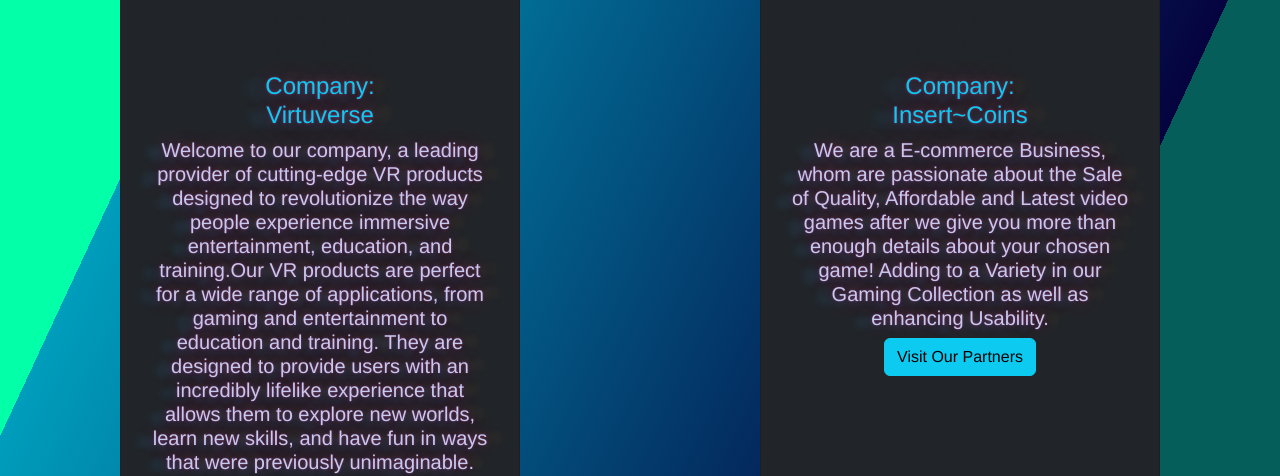
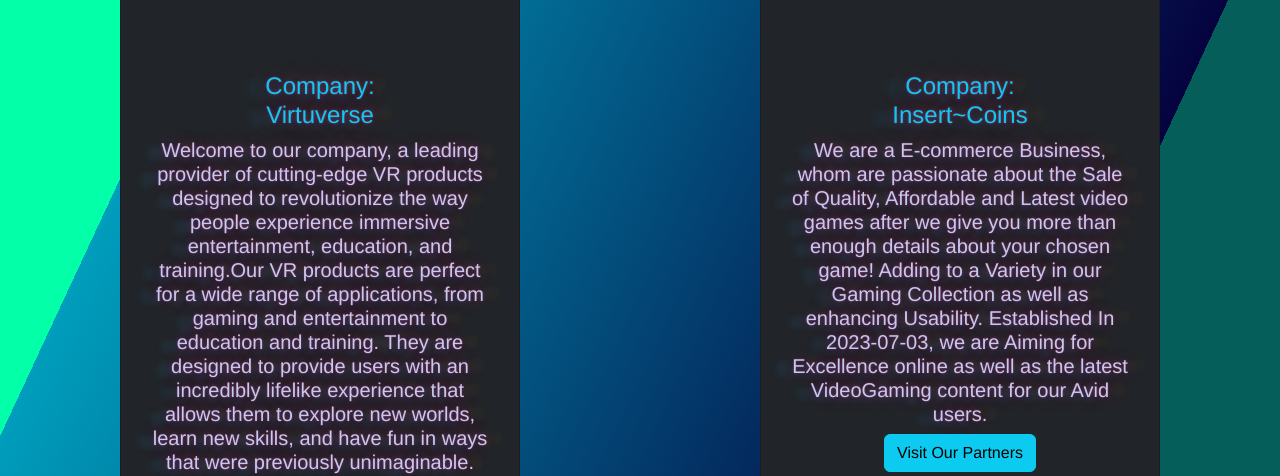
Before and after one commit to MatthewJesseThomas/Stygian-Umbra-GamingV2, a Vue app: page /about in a window 1280 px wide. Shown: the part 2860-3336 px from the top of the page. Built offline with nearby package versions, Linux system fonts and the light colour scheme; what vue3-cookies would draw is missing.

Commit message:
Cards - img Styling

```diff
--- a/src/components/AboutComponent.vue
+++ b/src/components/AboutComponent.vue
@@ -72,7 +72,7 @@
               imgSrc="https://i.postimg.cc/1zH5cqPj/IMG-3573.jpg"
               name="Timothy Jennike"
               relation="Developer"
-              about="We are a E-commerce Business, whom are passionate about the Sale of Quality, Affordable and Latest video games after we give you more than enough details about your chosen game! Adding to a Variety in our Gaming Collection as well as enhancing Usability."
+              about="We are a E-commerce Business, whom are passionate about the Sale of Quality, Affordable and Latest video games after we give you more than enough details about your chosen game! Adding to a Variety in our Gaming Collection as well as enhancing Usability. Established In 2023-07-03, we are Aiming for Excellence online as well as the latest VideoGaming content for our Avid users."
               company="Insert~Coins"
               link="http://localhost:8080/"
             />
```
